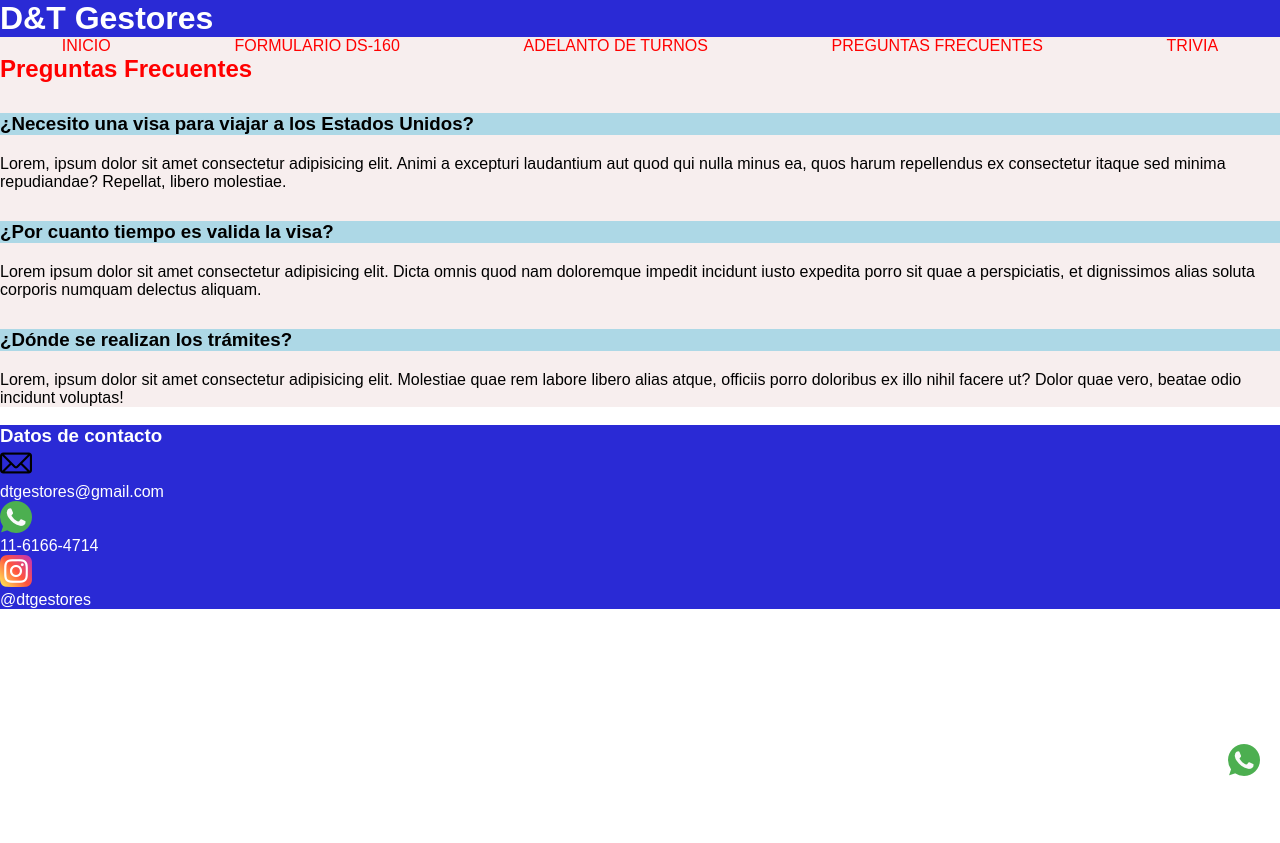
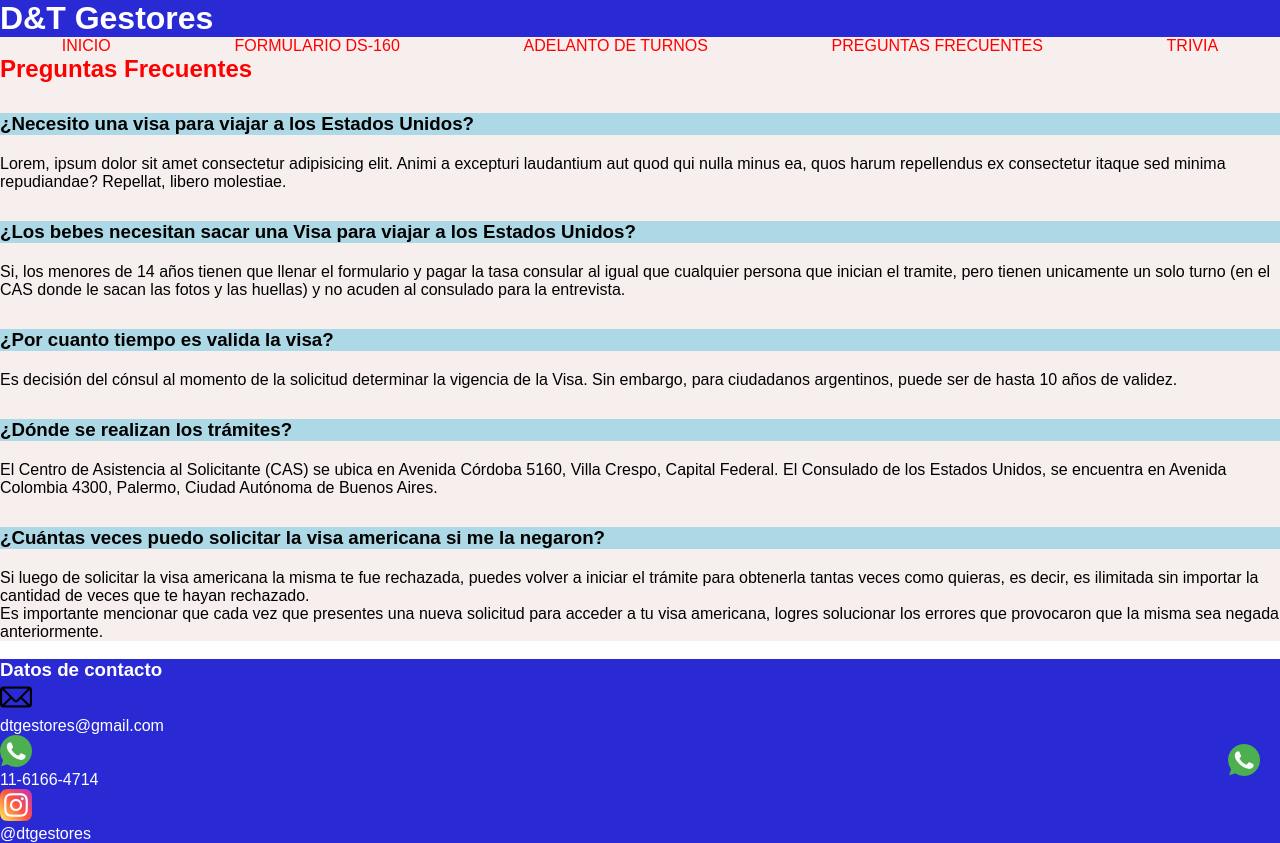
Before and after one commit to danielermel99/proyecto-final, a plain HTML site: page pages/preguntas-frecuentes.html in a window 1280 px wide. Before the commit the page ends 800 px from the top, so only its background shows below. Drawn offline with Linux system fonts and the light colour scheme.

Commit message:
preguntas frecuentes

```diff
--- a/pages/preguntas-frecuentes.html
+++ b/pages/preguntas-frecuentes.html
@@ -32,12 +32,20 @@
             <h3>¿Necesito una visa para viajar a los Estados Unidos?</h3>
             <p>Lorem, ipsum dolor sit amet consectetur adipisicing elit. Animi a excepturi laudantium aut quod qui nulla minus ea, quos harum repellendus ex consectetur itaque sed minima repudiandae? Repellat, libero molestiae.</p>
             <section>
+                <section>
+                    <h3>¿Los bebes necesitan sacar una Visa para viajar a los Estados Unidos?</h3>
+                    <p>Si, los menores de 14 años tienen que llenar el formulario y pagar la tasa consular al igual que cualquier persona que inician el tramite, pero tienen unicamente un solo turno (en el CAS donde le sacan las fotos y las huellas) y no acuden al consulado para la entrevista.</p>
+                </section>
                 <h3>¿Por cuanto tiempo es valida la visa?</h3>
-                <p>Lorem ipsum dolor sit amet consectetur adipisicing elit. Dicta omnis quod nam doloremque impedit incidunt iusto expedita porro sit quae a perspiciatis, et dignissimos alias soluta corporis numquam delectus aliquam.</p>
+                <p>Es decisión del cónsul al momento de la solicitud determinar la vigencia de la Visa. Sin embargo, para ciudadanos argentinos, puede ser de hasta 10 años de validez.</p>
             </section>
             <section>
                 <h3>¿Dónde se realizan los trámites?</h3>
-                <p>Lorem, ipsum dolor sit amet consectetur adipisicing elit. Molestiae quae rem labore libero alias atque, officiis porro doloribus ex illo nihil facere ut? Dolor quae vero, beatae odio incidunt voluptas!</p>
+                <p>El Centro de Asistencia al Solicitante (CAS) se ubica en Avenida Córdoba 5160, Villa Crespo, Capital Federal. El Consulado de los Estados Unidos, se encuentra en Avenida Colombia 4300, Palermo, Ciudad Autónoma de Buenos Aires.</p>
+            </section>
+            <section>
+                <h3>¿Cuántas veces puedo solicitar la visa americana si me la negaron?</h3>
+                <p>Si luego de solicitar la visa americana la misma te fue rechazada, puedes volver a iniciar el trámite para obtenerla tantas veces como quieras, es decir, es ilimitada sin importar la cantidad de veces que te hayan rechazado. <br> Es importante mencionar que cada vez que presentes una nueva solicitud para acceder a tu visa americana, logres solucionar los errores que provocaron que la misma sea negada anteriormente.</p>
             </section>
             </section>
         </section>
```
